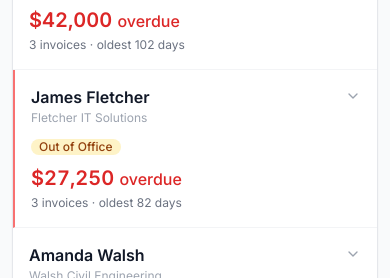
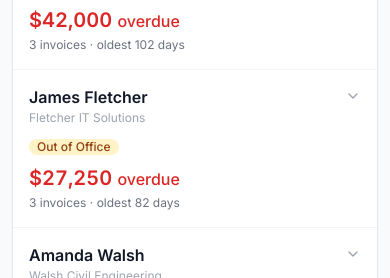
Before and after one commit to juanb-systems/RTW---Prototype-Invoice-Follow-up-Software, a Next.js app: page /invoices in a window 390 px wide. Shown: the part 350-628 px from the top of the page. Built offline with nearby package versions, Linux system fonts and the light colour scheme.

Commit message:
Fix mobile receivables card edge styling (v2.86.1)

```diff
--- a/app/invoices/page.tsx
+++ b/app/invoices/page.tsx
@@ -227,7 +227,7 @@ function CustomerCard({ account }: { account: CustomerAccount }) {
   ) : null;
 
   return (
-    <div className={`border-b border-gray-100 last:border-0 ${isDisputed ? "border-l-2 border-l-red-400" : ""}`}>
+    <div className="border-b border-gray-100 last:border-0">
 
       {/* ════════════════════════════════════════════════════════════════════
           DESKTOP ROW (sm+)
--- a/package.json
+++ b/package.json
@@ -1,6 +1,6 @@
 {
   "name": "collectpilot-prototype",
-  "version": "2.86.0",
+  "version": "2.86.1",
   "private": true,
   "scripts": {
     "dev": "next dev",
```
Also changed, not shown: 2 other files (tests, documents, lock files or other folders).
